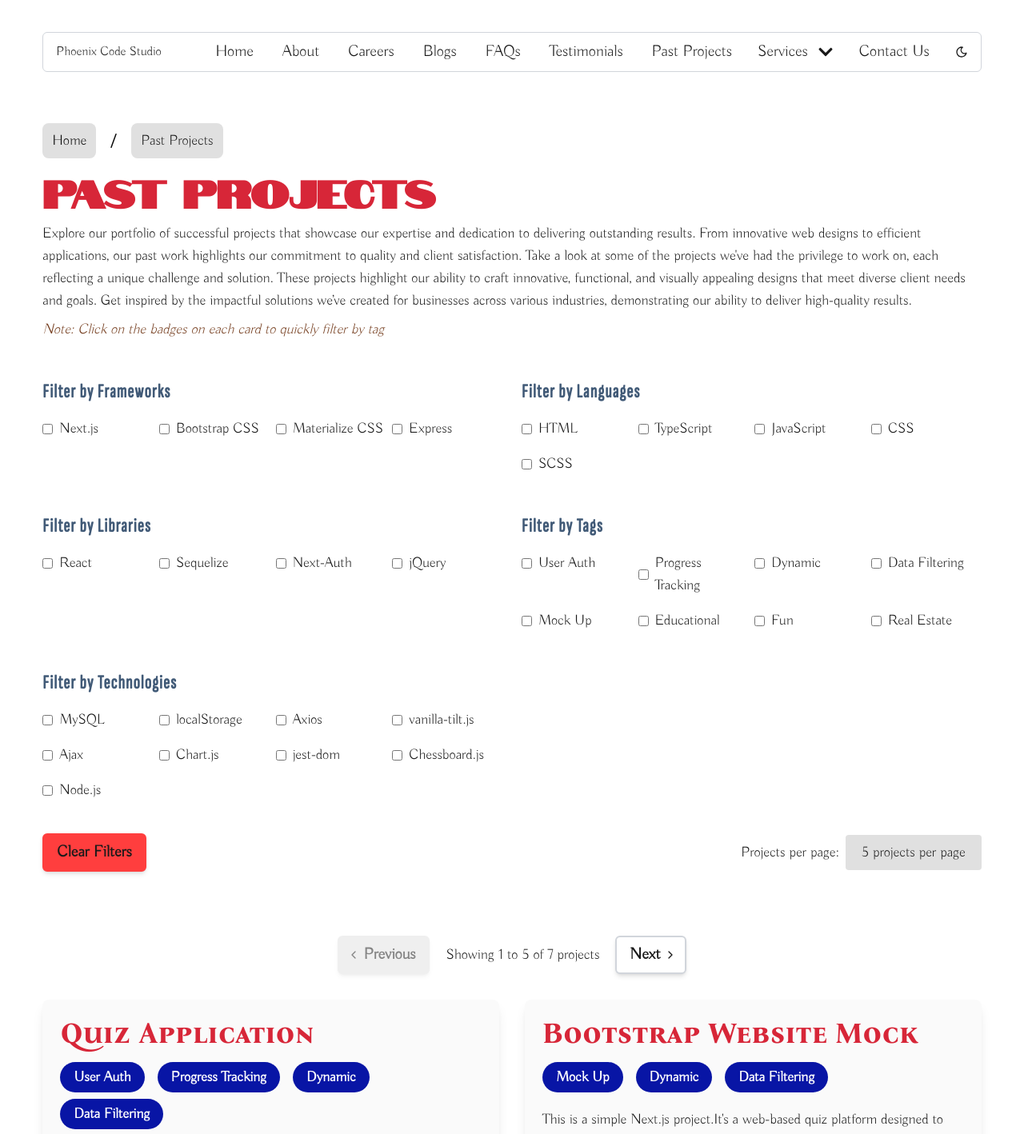
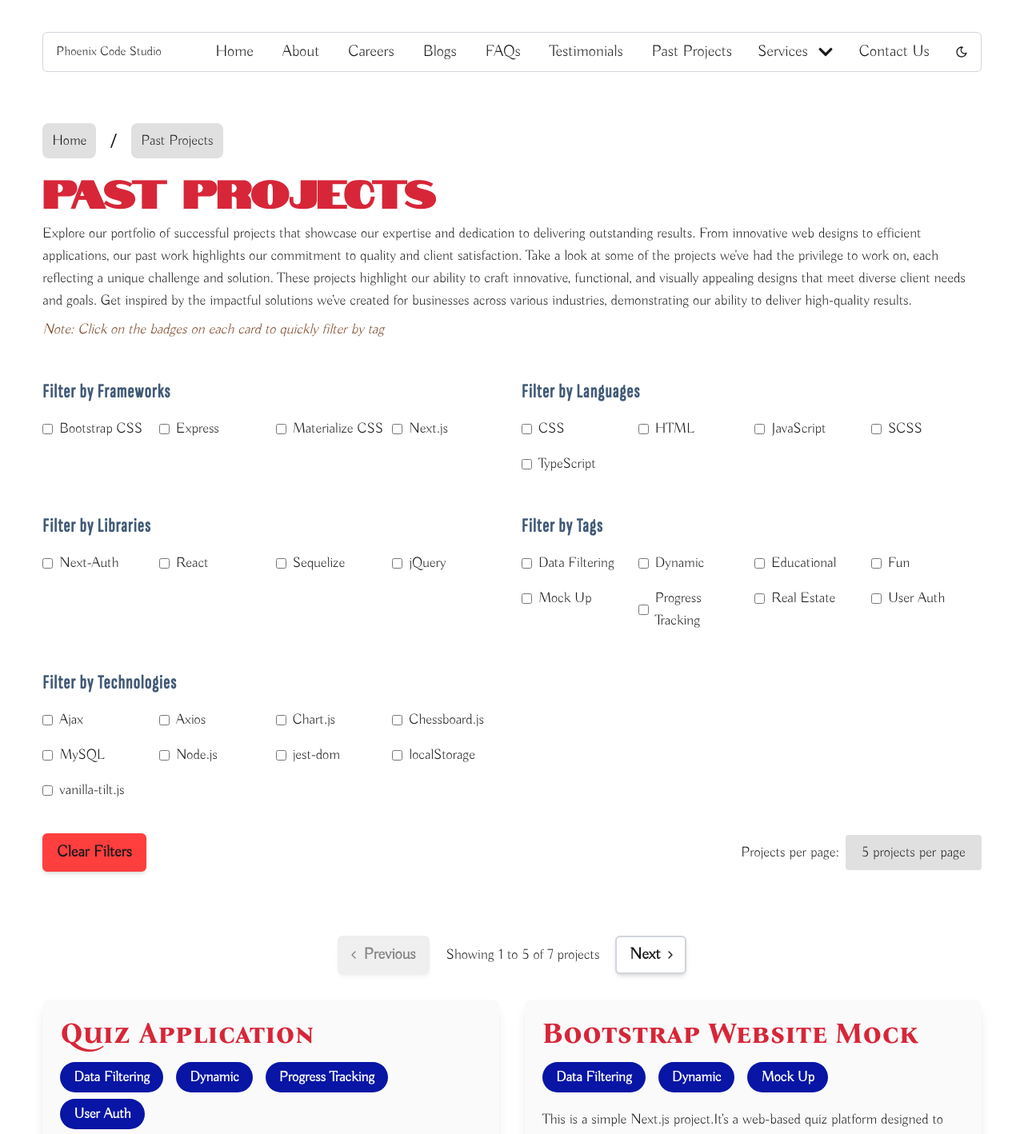
Before and after one commit to tmchuynh/phoenix-code-studio, a Next.js app: page /past-projects in a window 1280 px wide. Shown: the top 1418 px of the page at 80% size. Built offline with nearby package versions, Linux system fonts and the light colour scheme.

Commit message:
sort filters and badges alphabetically

```diff
--- a/src/app/blogs/page.tsx
+++ b/src/app/blogs/page.tsx
@@ -645,7 +645,7 @@ const BlogDisplayPage: FC = () => {
                     <div className="mt-4 flex flex-col bottom-2 absolute md:text-md lg:text-lg">
                       {blog.topics.length > 0 && (
                         <div className="mt-6">
-                          {blog.topics.map((topic, index) => (
+                          {blog.topics.sort().map((topic, index) => (
                             <Badge
                               key={index}
                               variant={"secondary"}
@@ -662,7 +662,7 @@ const BlogDisplayPage: FC = () => {
                     <div className="mt-4 absolute bottom-4 md:text-md lg:text-lg">
                       {blog.topics.length > 0 && (
                         <div className="mt-6 gap-2 flex flex-wrap">
-                          {blog.topics.map((topic, index) => (
+                          {blog.topics.sort().map((topic, index) => (
                             <Badge
                               key={index}
                               variant={"secondary"}
--- a/src/app/past-projects/page.tsx
+++ b/src/app/past-projects/page.tsx
@@ -343,7 +343,7 @@ const PastProjectsPage: FC = () => {
             <div>
               <h3 className="font-semibold">Filter by Frameworks</h3>
               <div className="grid grid-cols-2 lg:grid-cols-3 xl:grid-cols-4 justify-start items-start w-full gap-x-2">
-                {allFrameworks.map((framework) => (
+                {allFrameworks.sort().map((framework) => (
                   <div key={framework} className="flex items-center">
                     <input
                       type="checkbox"
@@ -366,7 +366,7 @@ const PastProjectsPage: FC = () => {
             <div>
               <h3 className="font-semibold">Filter by Languages</h3>
               <div className="grid grid-cols-2 lg:grid-cols-3 xl:grid-cols-4 justify-start items-start w-full gap-x-2">
-                {allLanguages.map((language) => (
+                {allLanguages.sort().map((language) => (
                   <div key={language} className="flex items-center">
                     <input
                       type="checkbox"
@@ -389,7 +389,7 @@ const PastProjectsPage: FC = () => {
             <div>
               <h3 className="font-semibold">Filter by Libraries</h3>
               <div className="grid grid-cols-2 lg:grid-cols-3 xl:grid-cols-4 justify-start items-start w-full gap-x-2">
-                {allLibraries.map((library) => (
+                {allLibraries.sort().map((library) => (
                   <div key={library} className="flex items-center">
                     <input
                       type="checkbox"
@@ -412,7 +412,7 @@ const PastProjectsPage: FC = () => {
             <div>
               <h3 className="font-semibold">Filter by Tags</h3>
               <div className="grid grid-cols-2 lg:grid-cols-3 xl:grid-cols-4 justify-start items-start w-full gap-x-2">
-                {allTags.map((tag) => (
+                {allTags.sort().map((tag) => (
                   <div key={tag} className="flex items-center">
                     <input
                       type="checkbox"
@@ -433,7 +433,7 @@ const PastProjectsPage: FC = () => {
             <div>
               <h3 className="font-semibold">Filter by Technologies</h3>
               <div className="grid grid-cols-2 lg:grid-cols-3 xl:grid-cols-4 justify-start items-start w-full gap-x-2">
-                {allTechnologies.map((library) => (
+                {allTechnologies.sort().map((library) => (
                   <div key={library} className="flex items-center">
                     <input
                       type="checkbox"
@@ -583,7 +583,7 @@ const PastProjectsPage: FC = () => {
                       <div>
                         {project.tags.length > 0 && (
                           <div className="mb-5 gap-2 flex flex-wrap">
-                            {project.tags.map((tag, index) => (
+                            {project.tags.sort().map((tag, index) => (
                               <Badge
                                 key={index}
                                 variant={"secondary"}
```
